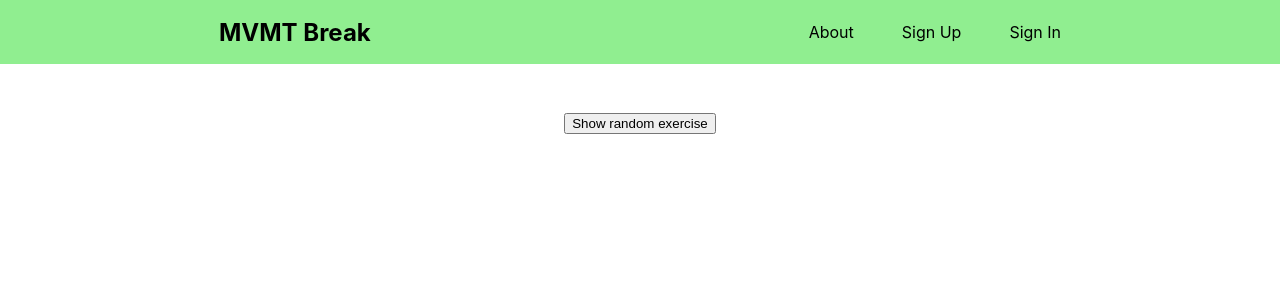
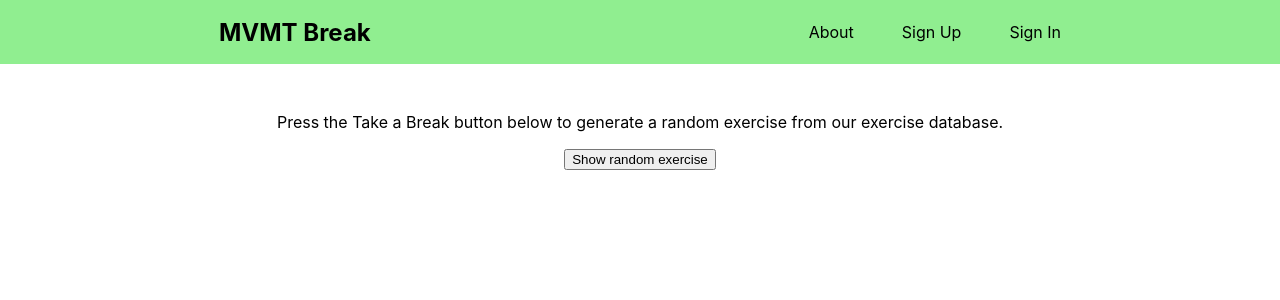
Before and after one commit to jtoguri/mvmt_break, a React (Create React App) app in the folder client/: page / in a window 1280 px wide. Shown: the top 300 px of the page. Built offline with nearby package versions, Linux system fonts and the light colour scheme.

Commit message:
implement a home page which includes the button to generate a random exercise

```diff
--- a/client/src/components/App.js
+++ b/client/src/components/App.js
@@ -1,6 +1,7 @@
 import './App.css';
 import { useState } from 'react';
-import GetExerciseButton from './GetExerciseButton.js';
+//import GetExerciseButton from './GetExerciseButton.js';
+import Home from './Home';
 import CompleteExerciseButton from './CompleteExerciseButton.js';
 import ShowExercises from './ShowExercises.js';
 import Form from './Form.js';
@@ -15,16 +16,15 @@ import {
 } from "react-router-dom";
 
 function App() {
-  const [randomExercise, setRandomExercise] = useState({});
-  const [exerciseCompleted, setExerciseState] = useState(false);
+  //const [randomExercise, setRandomExercise] = useState({});
+  //const [exerciseCompleted, setExerciseState] = useState(false);
 
   return (
     <div className="App">
       <Header />
       <BrowserRouter>
         <Routes>
-          <Route path="/" element={<GetExerciseButton
-            exercise={randomExercise} setExercise={setRandomExercise} />} />
+          <Route path="/" element={<Home />} />
           <Route path="/about" element={<About />} />
           <Route path="/register" element={<Register />} />
           <Route path="/login" element={<Login />} />
--- /dev/null
+++ b/client/src/components/Home.js
@@ -0,0 +1,17 @@
+import Button from './GetExerciseButton';
+import {useState} from 'react';
+
+function Home () {
+  const [randomExercise, setRandomExercise] = useState({});
+
+  return (
+    <div>
+      <p>Press the Take a Break button below to generate a random
+      exercise from our exercise database.</p>
+
+      <Button exercise={randomExercise} setExercise={setRandomExercise}/>
+    </div>
+  );
+}
+
+export default Home;
```
